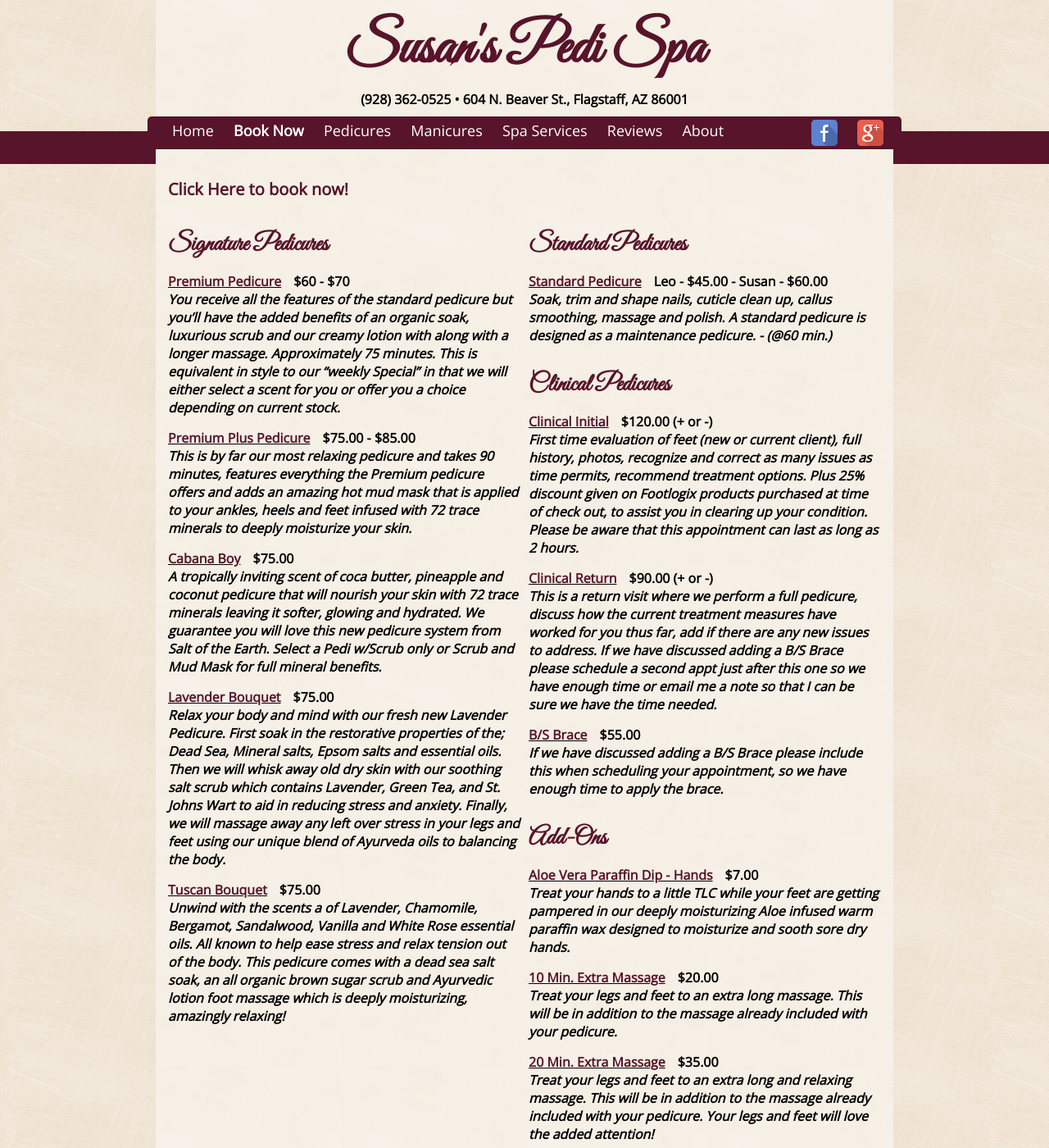
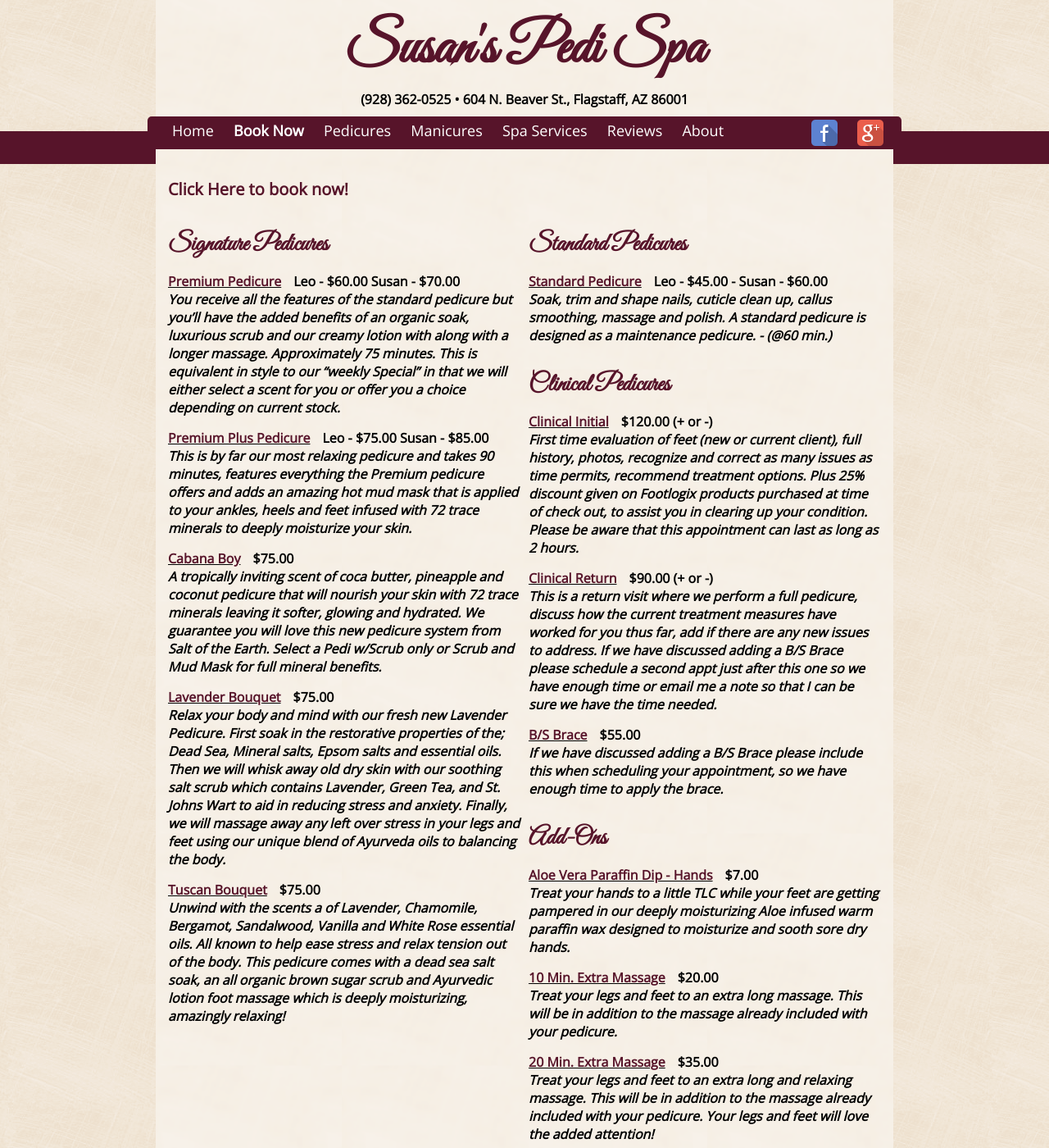
Before and after one commit to susanspedispa/susanspedispa.github.io, a Jekyll site: the page built from menu/pedicures.html, in a window 1280 px wide and 1400 px high. Shown: the whole window at 82% size. Built offline with Jekyll 4.4.1, drawn with Linux system fonts in a browser that asks for light colours.

Commit message:
Update pedicures.yml

```diff
--- a/_data/pedicures.yml
+++ b/_data/pedicures.yml
@@ -4,7 +4,7 @@ menu:
     - name: Signature Pedicures
       treatments:
         - name: Premium Pedicure
-          price: $60 - $70
+          price: Leo - $60.00 Susan - $70.00
           prices:
             Leo: $60
             Susan: $70
@@ -14,7 +14,7 @@ menu:
            in style to our “weekly Special” in that we will either select a scent for you or offer you a choice depending on current
            stock.
         - name: Premium Plus Pedicure
-          price: $75.00 - $85.00
+          price: Leo - $75.00 Susan - $85.00
           prices:
             Leo: $75
             Susan: $85
@@ -102,7 +102,7 @@ menu:
              Do your feet need a little TLC? This will make them feel right as rain. Sit back and relax in our massage
              chair for a 10-minute foot soak then receive a 10 minute massage on each lower leg and foot. ** No Polish or Nail Care**
         - name: 20-Minute - Tired Legs & Feet w/Polish
-          price: $40.00
+          price: $45.00
           description: >
              Feet in need of a little TLC? This will make them feel right as rain. Sit back enjoy our HumanTouch
              massage chair while your feet relax in our tension releasing foot soak then receive a 10-minute massage
```
